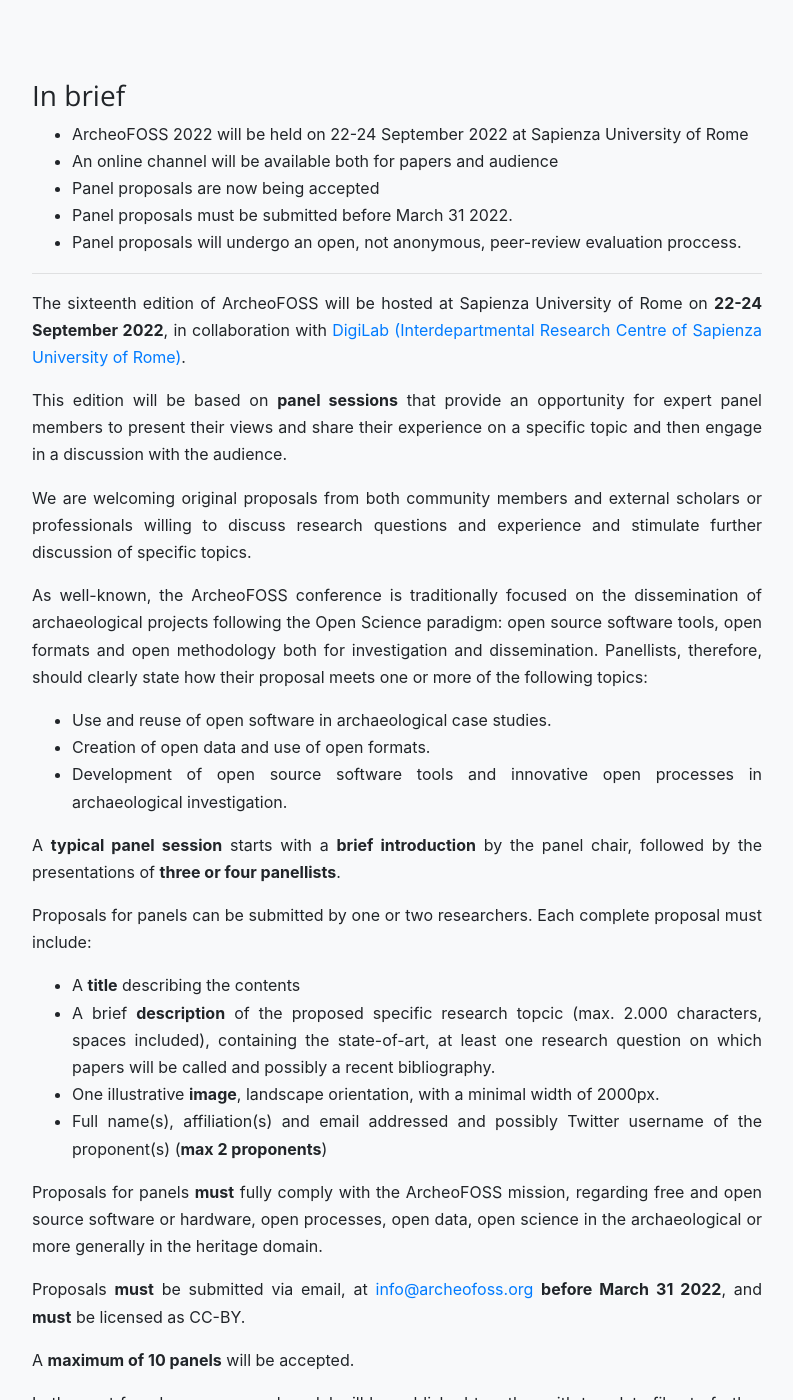
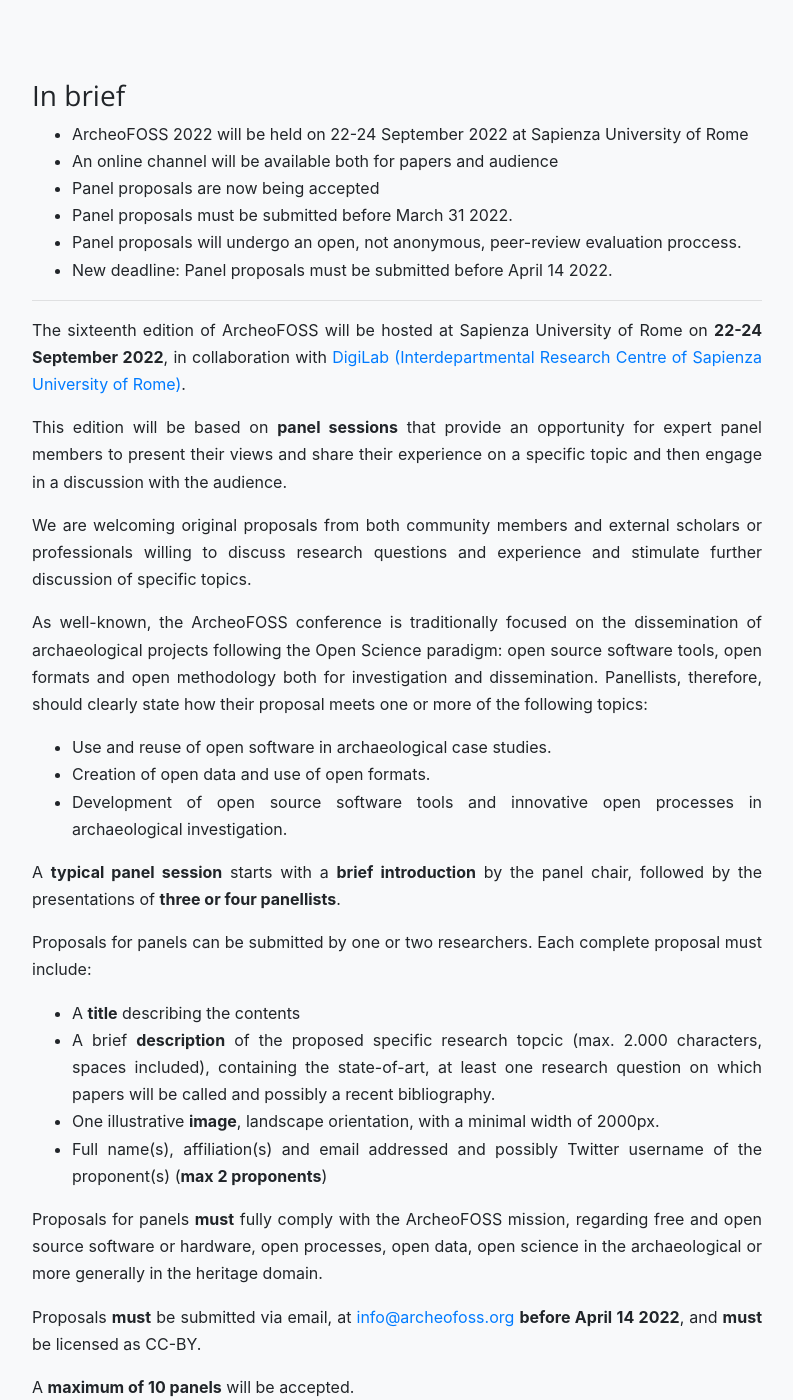
Before and after one commit to archeofoss/archeofoss, a Jekyll site: the page built from 2022/call-for-panels.md, in a window 1280 px wide and 1400 px high, scrolled down 305 px. Shown: the whole window, without its empty margins (243-1036 px from the left). Built offline with Jekyll 4.4.1, drawn with Linux system fonts in a browser that asks for light colours; nearby versions of some CDN libraries.

Commit message:
modificata deadline di af2022

```diff
--- a/2022/call-for-panels.md
+++ b/2022/call-for-panels.md
@@ -13,6 +13,7 @@
 - Panel proposals are now being accepted
 - Panel proposals must be submitted before March 31 2022.
 - Panel proposals will undergo an open, not anonymous, peer-review evaluation proccess.
+- New deadline: Panel proposals must be submitted before April 14 2022.
 
 ---
 
@@ -39,7 +40,7 @@
 
 Proposals for panels **must** fully comply with the ArcheoFOSS mission, regarding free and open source software or hardware, open processes, open data, open science in the archaeological or more generally in the heritage domain.
 
-Proposals **must** be submitted via email, at [info@archeofoss.org](info@archeofoss.org) **before March 31 2022**, and **must** be licensed as CC-BY.
+Proposals **must** be submitted via email, at [info@archeofoss.org](info@archeofoss.org) **before April 14 2022**, and **must** be licensed as CC-BY.
 
 A **maximum of 10 panels** will be accepted.
 
```
